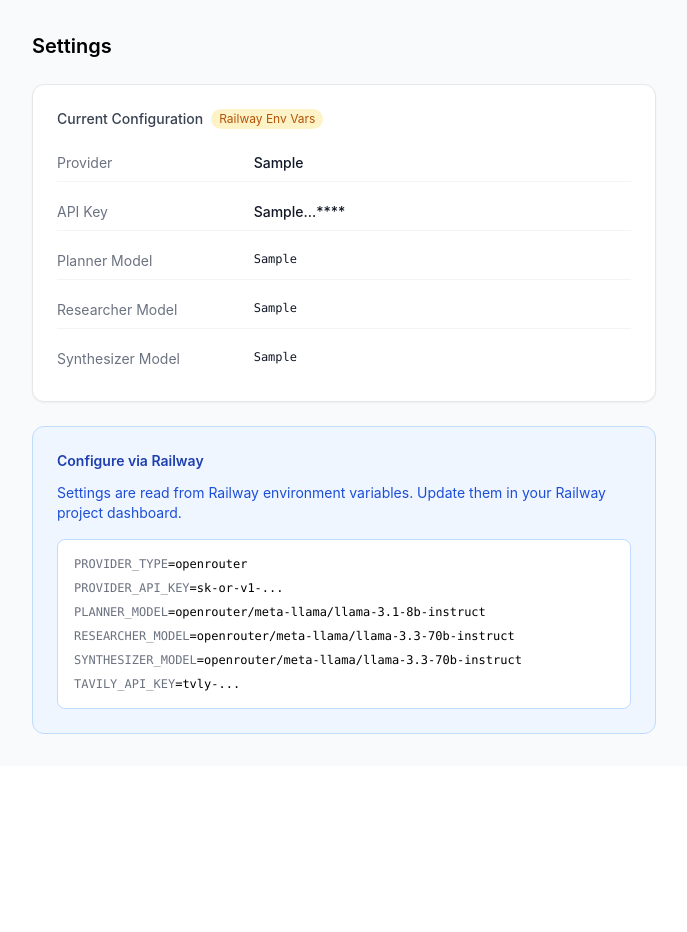
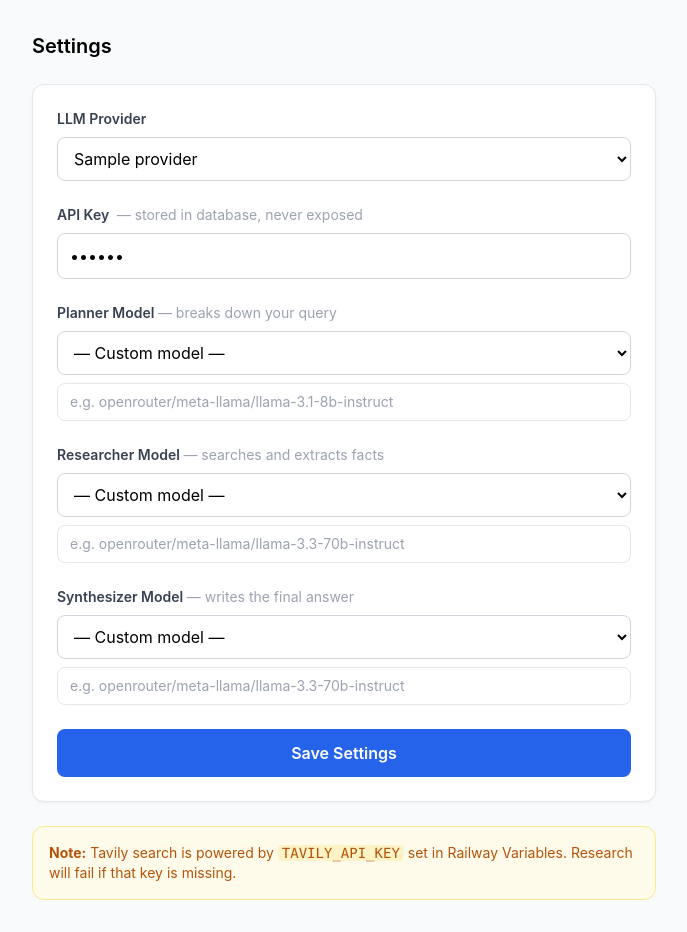
Before and after one commit to crypto2retire/deepsearch, a Python web app: template app/templates/research/settings.html in a window 1280 px wide. Shown: the part 61-993 px from the top of the page, without its empty margins (296-983 px from the left). Before the commit the page ends 795 px from the top, so only its background shows below. Run offline with Jinja, Linux system fonts and the light colour scheme; the template is opened without the code that fills it: most values are stand-ins (such as "Sample title", 1, 10 or a date in 2020); some libraries are stand-ins or nearby versions.

Commit message:
feat(settings): DB-backed in-app settings with provider/model dropdowns
- New GlobalSetting single-row table for provider, API key, and all 3 models
- Settings page now has live dropdowns for provider and per-role model
  selection (planner/researcher/synthesizer) — no more Railway bouncing
- Custom model input field per role when 'Custom' is selected
- Prefs service now reads from DB first, falls back to env vars
- Fix typo in ResearchAnswer back_populates
- Tavily key stays in Railway Variables (not frequently changed)

```diff
--- a/app/templates/research/settings.html
+++ b/app/templates/research/settings.html
@@ -13,49 +13,121 @@
 
   <main class="flex-1 max-w-2xl mx-auto w-full px-6 py-8">
     <h2 class="text-xl font-semibold mb-6">Settings</h2>
-    {% if success %}<div class="bg-green-50 text-green-700 px-4 py-3 rounded-lg mb-4 text-sm">{{ success }}</div>{% endif %}
+
+    {% if success %}
+    <div class="bg-green-50 text-green-700 px-4 py-3 rounded-lg mb-6 text-sm flex items-center gap-2">
+      <svg class="w-4 h-4 flex-shrink-0" fill="none" stroke="currentColor" viewBox="0 0 24 24"><path stroke-linecap="round" stroke-linejoin="round" stroke-width="2" d="M5 13l4 4L19 7"/></svg>
+      {{ success }}
+    </div>
+    {% endif %}
 
     <div class="bg-white rounded-xl shadow-sm border border-gray-200 p-6 mb-6">
-      <div class="flex items-center gap-2 mb-4">
-        <span class="text-sm font-medium text-gray-700">Current Configuration</span>
-        <span class="text-xs bg-amber-100 text-amber-700 px-2 py-0.5 rounded-full">Railway Env Vars</span>
-      </div>
-      <div class="space-y-3 text-sm">
-        <div class="grid grid-cols-3 gap-4 py-2 border-b border-gray-100">
-          <span class="text-gray-500">Provider</span>
-          <span class="font-medium text-gray-900 col-span-2">{{ prefs.provider_type }}</span>
+      <form method="post" class="space-y-6">
+
+        <!-- Provider -->
+        <div>
+          <label class="block text-sm font-semibold text-gray-700 mb-2">LLM Provider</label>
+          <select name="provider_type" id="provider-select"
+            class="w-full px-3 py-2.5 border border-gray-300 rounded-lg focus:ring-2 focus:ring-blue-500 focus:border-blue-500 outline-none bg-white"
+            onchange="onProviderChange()">
+            {% for p in providers %}
+            <option value="{{ p.id }}" {% if provider_selected == p.id %}selected{% endif %}>{{ p.label }}</option>
+            {% endfor %}
+          </select>
         </div>
-        <div class="grid grid-cols-3 gap-4 py-2 border-b border-gray-100">
-          <span class="text-gray-500">API Key</span>
-          <span class="font-medium text-gray-900 col-span-2">{% if prefs.provider_api_key %}{{ prefs.provider_api_key[:8] }}...****{% else %}<span class="text-red-400">Not set</span>{% endif %}</span>
+
+        <!-- API Key -->
+        <div>
+          <label class="block text-sm font-semibold text-gray-700 mb-2">
+            API Key
+            <span class="text-gray-400 font-normal ml-1">— stored in database, never exposed</span>
+          </label>
+          <input type="password" name="provider_api_key"
+            value="{{ prefs.provider_api_key or '' }}"
+            placeholder="sk-or-v1-...  or  sk-ant-..."
+            class="w-full px-3 py-2.5 border border-gray-300 rounded-lg focus:ring-2 focus:ring-blue-500 focus:border-blue-500 outline-none" />
         </div>
-        <div class="grid grid-cols-3 gap-4 py-2 border-b border-gray-100">
-          <span class="text-gray-500">Planner Model</span>
-          <span class="font-medium text-gray-900 col-span-2 text-xs font-mono">{{ prefs.planner_model }}</span>
+
+        <!-- Planner Model -->
+        <div>
+          <label class="block text-sm font-semibold text-gray-700 mb-2">Planner Model <span class="text-gray-400 font-normal">— breaks down your query</span></label>
+          <select name="planner_model" id="planner-select" class="model-select w-full px-3 py-2.5 border border-gray-300 rounded-lg focus:ring-2 focus:ring-blue-500 focus:border-blue-500 outline-none bg-white mb-2">
+            <option value="custom">— Custom model —</option>
+          </select>
+          <input type="text" name="planner_custom" id="planner-custom"
+            placeholder="e.g. openrouter/meta-llama/llama-3.1-8b-instruct"
+            class="w-full px-3 py-2 border border-gray-200 rounded-lg text-sm focus:ring-1 focus:ring-blue-400 outline-none" />
         </div>
-        <div class="grid grid-cols-3 gap-4 py-2 border-b border-gray-100">
-          <span class="text-gray-500">Researcher Model</span>
-          <span class="font-medium text-gray-900 col-span-2 text-xs font-mono">{{ prefs.researcher_model }}</span>
+
+        <!-- Researcher Model -->
+        <div>
+          <label class="block text-sm font-semibold text-gray-700 mb-2">Researcher Model <span class="text-gray-400 font-normal">— searches and extracts facts</span></label>
+          <select name="researcher_model" id="researcher-select" class="model-select w-full px-3 py-2.5 border border-gray-300 rounded-lg focus:ring-2 focus:ring-blue-500 focus:border-blue-500 outline-none bg-white mb-2">
+            <option value="custom">— Custom model —</option>
+          </select>
+          <input type="text" name="researcher_custom" id="researcher-custom"
+            placeholder="e.g. openrouter/meta-llama/llama-3.3-70b-instruct"
+            class="w-full px-3 py-2 border border-gray-200 rounded-lg text-sm focus:ring-1 focus:ring-blue-400 outline-none" />
         </div>
-        <div class="grid grid-cols-3 gap-4 py-2">
-          <span class="text-gray-500">Synthesizer Model</span>
-          <span class="font-medium text-gray-900 col-span-2 text-xs font-mono">{{ prefs.synthesizer_model }}</span>
+
+        <!-- Synthesizer Model -->
+        <div>
+          <label class="block text-sm font-semibold text-gray-700 mb-2">Synthesizer Model <span class="text-gray-400 font-normal">— writes the final answer</span></label>
+          <select name="synthesizer_model" id="synthesizer-select" class="model-select w-full px-3 py-2.5 border border-gray-300 rounded-lg focus:ring-2 focus:ring-blue-500 focus:border-blue-500 outline-none bg-white mb-2">
+            <option value="custom">— Custom model —</option>
+          </select>
+          <input type="text" name="synthesizer_custom" id="synthesizer-custom"
+            placeholder="e.g. openrouter/meta-llama/llama-3.3-70b-instruct"
+            class="w-full px-3 py-2 border border-gray-200 rounded-lg text-sm focus:ring-1 focus:ring-blue-400 outline-none" />
         </div>
-      </div>
+
+        <button type="submit"
+          class="w-full bg-blue-600 hover:bg-blue-700 text-white font-semibold py-3 px-4 rounded-lg transition">
+          Save Settings
+        </button>
+
+      </form>
     </div>
 
-    <div class="bg-blue-50 rounded-xl border border-blue-200 p-6">
-      <h3 class="text-sm font-semibold text-blue-800 mb-3">Configure via Railway</h3>
-      <p class="text-sm text-blue-700 mb-4">Settings are read from Railway environment variables. Update them in your Railway project dashboard.</p>
-      <div class="bg-white rounded-lg border border-blue-200 p-4 space-y-2 text-xs font-mono">
-        <div><span class="text-gray-500">PROVIDER_TYPE</span>=openrouter</div>
-        <div><span class="text-gray-500">PROVIDER_API_KEY</span>=sk-or-v1-...</div>
-        <div><span class="text-gray-500">PLANNER_MODEL</span>=openrouter/meta-llama/llama-3.1-8b-instruct</div>
-        <div><span class="text-gray-500">RESEARCHER_MODEL</span>=openrouter/meta-llama/llama-3.3-70b-instruct</div>
-        <div><span class="text-gray-500">SYNTHESIZER_MODEL</span>=openrouter/meta-llama/llama-3.3-70b-instruct</div>
-        <div><span class="text-gray-500">TAVILY_API_KEY</span>=tvly-...</div>
-      </div>
+    <div class="bg-amber-50 rounded-xl border border-amber-200 p-4 text-sm text-amber-700">
+      <strong>Note:</strong> Tavily search is powered by <code class="bg-amber-100 px-1 rounded">TAVILY_API_KEY</code>
+      set in Railway Variables. Research will fail if that key is missing.
     </div>
   </main>
 </div>
+
+<script>
+  const PROVIDER_MODELS = {{ provider_models | tojson }};
+  const CURRENT_PREFS = {{ prefs | tojson }};
+
+  function populateSelect(selectEl, models, currentValue) {
+    // Keep "custom" option, clear the rest
+    selectEl.innerHTML = '<option value="custom">— Custom model —</option>';
+    models.forEach(function(model) {
+      const opt = document.createElement('option');
+      opt.value = model;
+      opt.textContent = model.split('/').pop();  // show short name
+      if (model === currentValue) opt.selected = true;
+      selectEl.appendChild(opt);
+    });
+  }
+
+  function onProviderChange() {
+    const provider = document.getElementById('provider-select').value;
+    const models = PROVIDER_MODELS[provider] || [];
+    document.querySelectorAll('.model-select').forEach(function(sel) {
+      populateSelect(sel, models, '');
+    });
+  }
+
+  // Initial population
+  (function() {
+    const provider = CURRENT_PREFS.provider_type || 'openrouter';
+    const models = PROVIDER_MODELS[provider] || [];
+    document.querySelectorAll('.model-select').forEach(function(sel) {
+      const role = sel.id.replace('-select', '');
+      populateSelect(sel, models, CURRENT_PREFS[role + '_model'] || '');
+    });
+  })();
+</script>
 {% endblock %}
```
Also changed, not shown: app/api/routes/settings.py (+162 -21 lines), app/models/research.py (+21 -4 lines), app/services/prefs.py (+31 -9 lines).
